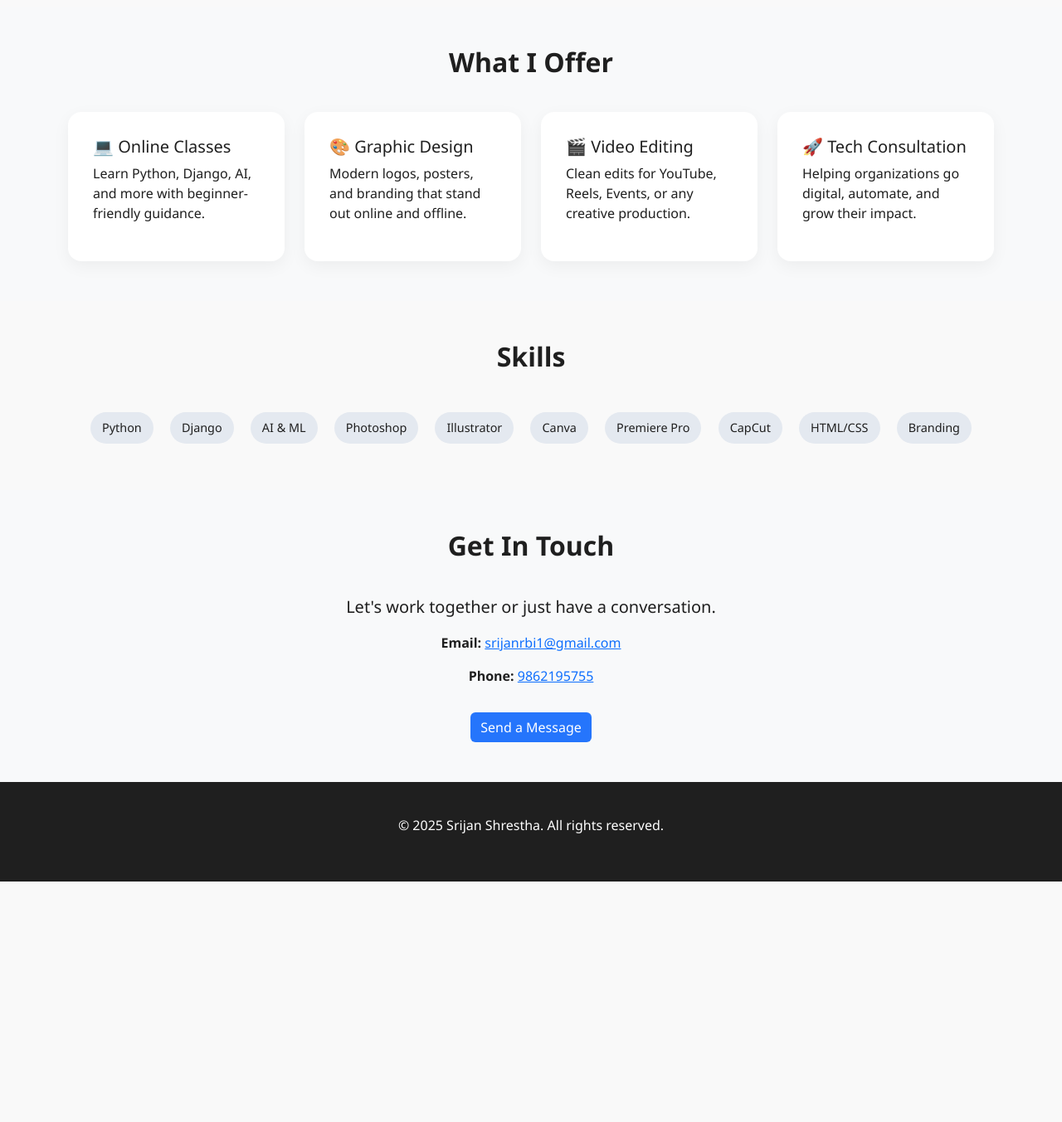
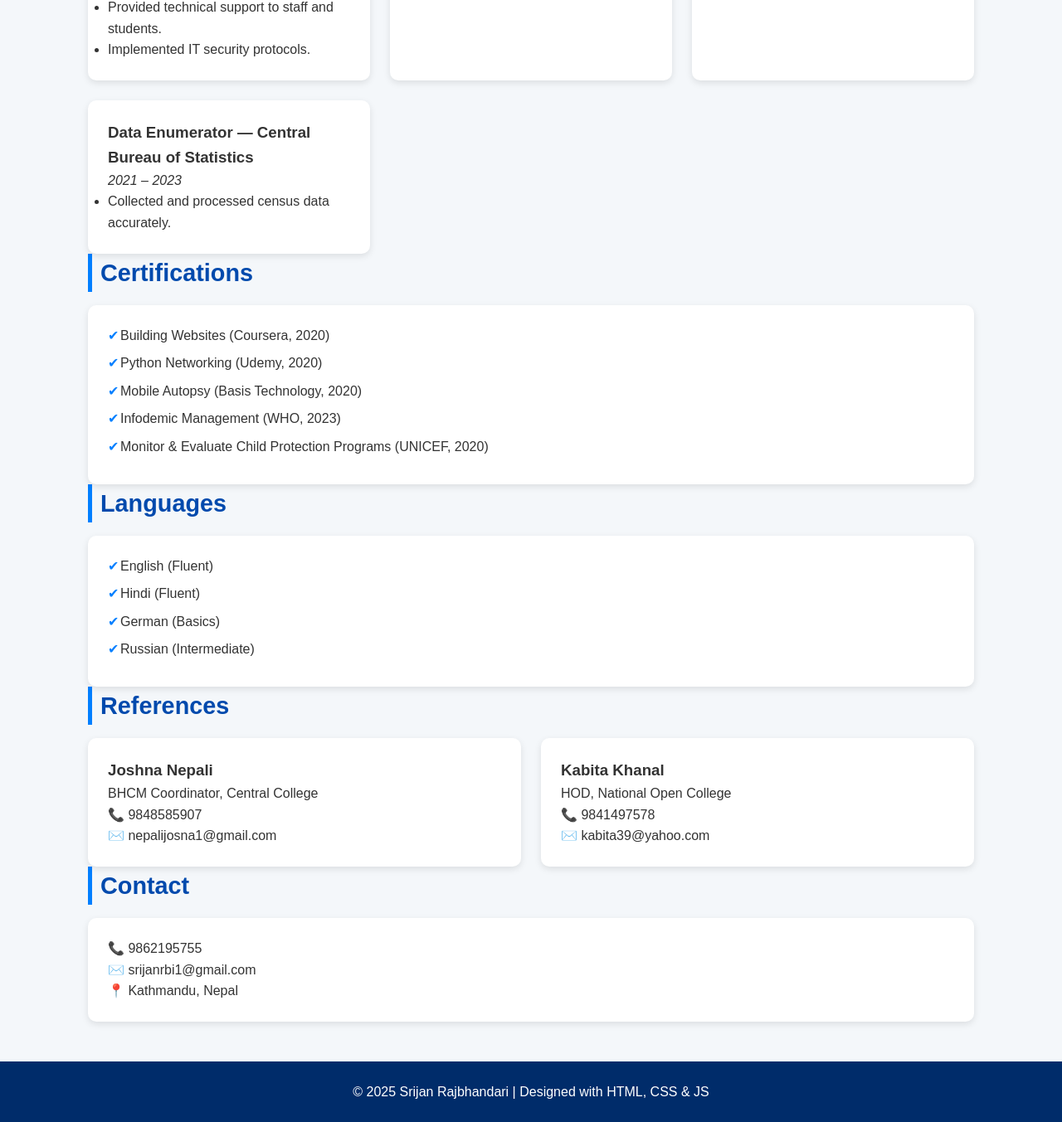
Before and after one commit to sri755/Mysite, a plain HTML site: page index.html in a window 1280 px wide. Shown: the part 962-2315 px from the top of the page at 83% size. Before the commit the page ends 2025 px from the top, so only its background shows below. Drawn offline with nearby package versions, Linux system fonts and the light colour scheme.

Commit message:
Update index.html

```diff
--- a/index.html
+++ b/index.html
@@ -1,233 +1,92 @@
 <!DOCTYPE html>
 <html lang="en">
 <head>
-  <meta charset="UTF-8" />
-  <meta name="viewport" content="width=device-width, initial-scale=1" />
-  <title>Srijan Shrestha | Tech & Design</title>
-  <link href="https://cdn.jsdelivr.net/npm/bootstrap@5.3.3/dist/css/bootstrap.min.css" rel="stylesheet" />
+  <meta charset="UTF-8">
+  <meta name="viewport" content="width=device-width, initial-scale=1.0">
+  <title>Srijan Rajbhandari | IT Officer & Graphic Designer</title>
   <style>
-    :root {
-      --primary: #2575fc;
-      --dark: #1f1f1f;
-      --light: #f9f9f9;
-    }
-
-    body {
-      font-family: 'Segoe UI', sans-serif;
-      background-color: var(--light);
-      color: var(--dark);
-      scroll-behavior: smooth;
-    }
-
-    /* Navbar */
-    .navbar {
-      backdrop-filter: blur(8px);
-      background-color: rgba(255, 255, 255, 0.95);
-      box-shadow: 0 2px 8px rgba(0, 0, 0, 0.05);
-    }
-
-    .nav-link {
-      font-weight: 500;
-    }
-
-    /* Hero */
-    .hero {
-      min-height: 90vh;
-      display: flex;
-      align-items: center;
-      padding-top: 80px;
-      padding-bottom: 40px;
-    }
-
-    .hero h1 {
-      font-size: 3rem;
-      font-weight: 700;
-    }
-
-    .hero p {
-      font-size: 1.2rem;
-      color: #555;
-    }
-
-    .hero-img {
-      max-width: 100%;
-      border-radius: 16px;
-      box-shadow: 0 10px 30px rgba(0,0,0,0.1);
-    }
-
-    .section-title {
-      text-align: center;
-      font-weight: 700;
-      font-size: 2rem;
-      margin-bottom: 40px;
-    }
-
-    .card-style {
-      background: white;
-      border: none;
-      border-radius: 16px;
-      padding: 30px;
-      box-shadow: 0 6px 20px rgba(0,0,0,0.05);
-      transition: all 0.3s ease;
-      height: 100%;
-    }
-
-    .card-style:hover {
-      transform: translateY(-5px);
-    }
-
-    .skills span {
-      display: inline-block;
-      margin: 8px;
-      padding: 8px 14px;
-      background-color: #e4e9f0;
-      border-radius: 20px;
-      font-size: 0.9rem;
-    }
-
-    footer {
-      background-color: var(--dark);
-      color: white;
-      padding: 40px 0;
-      text-align: center;
-    }
-
-    .btn-primary {
-      background-color: var(--primary);
-      border: none;
-    }
-
-    .btn-primary:hover {
-      background-color: #1a5ed8;
-    }
-
-    @media (max-width: 768px) {
-      .hero {
-        text-align: center;
-        flex-direction: column;
-      }
-
-      .hero-img {
-        margin-top: 30px;
-      }
-    }
+    * {margin: 0; padding: 0; box-sizing: border-box; font-family: 'Poppins', sans-serif;}
+    body {background: #f4f7fa; color: #333; line-height: 1.6;}
+    header {background: linear-gradient(135deg, #004aad, #007fff); color: #fff; text-align: center; padding: 3rem 1rem;}
+    header h1 {font-size: 2.5rem;}
+    header p {margin-top: 10px; font-size: 1.1rem;}
+    .container {max-width: 1100px; margin: 2rem auto; padding: 0 1rem;}
+    .section-title {font-size: 1.8rem; color: #004aad; margin-bottom: 1rem; border-left: 5px solid #007fff; padding-left: 10px;}
+    .grid {display: grid; grid-template-columns: repeat(auto-fit, minmax(250px, 1fr)); gap: 1.5rem;}
+    .card {background: #fff; border-radius: 10px; padding: 1.5rem; box-shadow: 0 3px 8px rgba(0,0,0,0.1); transition: 0.3s;}
+    .card:hover {transform: translateY(-5px);}
+    .skills-list li, .lang-list li {list-style: none; margin-bottom: 8px; padding-left: 15px; position: relative;}
+    .skills-list li::before, .lang-list li::before {content: '✔'; color: #007fff; position: absolute; left: 0;}
+    footer {background: #002c6a; color: #fff; text-align: center; padding: 1.5rem 1rem; margin-top: 3rem;}
+    @media (max-width:768px){header h1{font-size:2rem;}}
   </style>
 </head>
 <body>
-
-  <!-- Navbar -->
-  <nav class="navbar navbar-expand-lg fixed-top">
-    <div class="container">
-      <a class="navbar-brand fw-bold text-primary" href="#">Srijan</a>
-      <button class="navbar-toggler" type="button" data-bs-toggle="collapse" data-bs-target="#navbarNav">
-        <span class="navbar-toggler-icon"></span>
-      </button>
-      <div class="collapse navbar-collapse justify-content-end" id="navbarNav">
-        <ul class="navbar-nav">
-          <li class="nav-item"><a class="nav-link" href="#about">About</a></li>
-          <li class="nav-item"><a class="nav-link" href="#services">Services</a></li>
-          <li class="nav-item"><a class="nav-link" href="#skills">Skills</a></li>
-          <li class="nav-item"><a class="nav-link" href="#contact">Contact</a></li>
-        </ul>
+  <header>
+    <h1>Srijan Rajbhandari</h1>
+    <p>IT Officer | Graphic Designer</p>
+  </header>
+  <div class="container">
+    <section>
+      <h2 class="section-title">Profile</h2>
+      <p>Highly motivated and enthusiastic Graphic Designer with hands-on experience creating impactful designs for print and digital platforms. Skilled in leveraging advanced design tools to bring creative concepts to life. Passionate about contributing to team success and delivering innovative solutions that exceed expectations. Additionally experienced in IT operations, technical support, and social media management.</p>
+    </section>
+    <section>
+      <h2 class="section-title">Skills</h2>
+      <div class="grid"><div class="card"><ul class="skills-list">
+        <li>Adobe Photoshop, Illustrator, Figma</li>
+        <li>WordPress, HTML, CSS, JavaScript</li>
+        <li>MS Office, Report Writing</li>
+        <li>Hardware, Software, Networking</li>
+        <li>Effective Communication</li>
+        <li>Critical Thinking</li>
+        <li>Python, Java, C++</li>
+      </ul></div></div>
+    </section>
+    <section>
+      <h2 class="section-title">Work Experience</h2>
+      <div class="grid">
+        <div class="card"><h3>IT Officer — Central College</h3><p><em>Oct 2023 – Present</em></p><ul><li>Managed hardware and software maintenance.</li><li>Handled social media for digital presence.</li><li>Provided technical support to staff and students.</li><li>Implemented IT security protocols.</li></ul></div>
+        <div class="card"><h3>Graphics Designer — Divya Shree Academy</h3><p><em>Oct 2024 – Present</em></p><ul><li>Created banners and digital ads to enhance engagement.</li></ul></div>
+        <div class="card"><h3>Intern — Rastriya Banijya Bank</h3><p><em>Mar 2023 – May 2023</em></p><ul><li>Assisted in administrative and data management tasks.</li></ul></div>
+        <div class="card"><h3>Data Enumerator — Central Bureau of Statistics</h3><p><em>2021 – 2023</em></p><ul><li>Collected and processed census data accurately.</li></ul></div>
       </div>
-    </div>
-  </nav>
-
-  <!-- Hero Section -->
-  <section class="hero container" id="home">
-    <div class="row align-items-center">
-      <div class="col-md-6">
-        <h1>Hi, I'm Srijan Shrestha</h1>
-        <p>Computer Teacher • Graphic Designer • Video Editor from Nepal</p>
-        <a href="#contact" class="btn btn-primary mt-3">Work With Me</a>
+    </section>
+    <section>
+      <h2 class="section-title">Certifications</h2>
+      <div class="grid"><div class="card"><ul class="skills-list">
+        <li>Building Websites (Coursera, 2020)</li>
+        <li>Python Networking (Udemy, 2020)</li>
+        <li>Mobile Autopsy (Basis Technology, 2020)</li>
+        <li>Infodemic Management (WHO, 2023)</li>
+        <li>Monitor & Evaluate Child Protection Programs (UNICEF, 2020)</li>
+      </ul></div></div>
+    </section>
+    <section>
+      <h2 class="section-title">Languages</h2>
+      <div class="grid"><div class="card"><ul class="lang-list">
+        <li>English (Fluent)</li>
+        <li>Hindi (Fluent)</li>
+        <li>German (Basics)</li>
+        <li>Russian (Intermediate)</li>
+      </ul></div></div>
+    </section>
+    <section>
+      <h2 class="section-title">References</h2>
+      <div class="grid">
+        <div class="card"><h3>Joshna Nepali</h3><p>BHCM Coordinator, Central College</p><p>📞 9848585907</p><p>✉️ nepalijosna1@gmail.com</p></div>
+        <div class="card"><h3>Kabita Khanal</h3><p>HOD, National Open College</p><p>📞 9841497578</p><p>✉️ kabita39@yahoo.com</p></div>
       </div>
-      <div class="col-md-6 text-center">
-        <img src="https://source.unsplash.com/450x400/?technology,design" class="hero-img" alt="Hero Image">
+    </section>
+    <section>
+      <h2 class="section-title">Contact</h2>
+      <div class="card">
+        <p>📞 9862195755</p>
+        <p>✉️ srijanrbi1@gmail.com</p>
+        <p>📍 Kathmandu, Nepal</p>
       </div>
-    </div>
-  </section>
-
-  <!-- About -->
-  <section class="py-5" id="about">
-    <div class="container">
-      <h2 class="section-title">About Me</h2>
-      <p class="lead text-center">
-        I support your journey to mastering technology and creativity. I teach practical IT skills, design powerful visuals, and edit meaningful video content — all with clarity and simplicity.
-      </p>
-    </div>
-  </section>
-
-  <!-- Services -->
-  <section class="py-5 bg-light" id="services">
-    <div class="container">
-      <h2 class="section-title">What I Offer</h2>
-      <div class="row g-4">
-        <div class="col-md-6 col-lg-3">
-          <div class="card-style h-100">
-            <h5>💻 Online Classes</h5>
-            <p>Learn Python, Django, AI, and more with beginner-friendly guidance.</p>
-          </div>
-        </div>
-        <div class="col-md-6 col-lg-3">
-          <div class="card-style h-100">
-            <h5>🎨 Graphic Design</h5>
-            <p>Modern logos, posters, and branding that stand out online and offline.</p>
-          </div>
-        </div>
-        <div class="col-md-6 col-lg-3">
-          <div class="card-style h-100">
-            <h5>🎬 Video Editing</h5>
-            <p>Clean edits for YouTube, Reels, Events, or any creative production.</p>
-          </div>
-        </div>
-        <div class="col-md-6 col-lg-3">
-          <div class="card-style h-100">
-            <h5>🚀 Tech Consultation</h5>
-            <p>Helping organizations go digital, automate, and grow their impact.</p>
-          </div>
-        </div>
-      </div>
-    </div>
-  </section>
-
-  <!-- Skills -->
-  <section class="py-5" id="skills">
-    <div class="container">
-      <h2 class="section-title">Skills</h2>
-      <div class="skills text-center">
-        <span>Python</span>
-        <span>Django</span>
-        <span>AI & ML</span>
-        <span>Photoshop</span>
-        <span>Illustrator</span>
-        <span>Canva</span>
-        <span>Premiere Pro</span>
-        <span>CapCut</span>
-        <span>HTML/CSS</span>
-        <span>Branding</span>
-      </div>
-    </div>
-  </section>
-
-  <!-- Contact -->
-  <section class="py-5 bg-light" id="contact">
-    <div class="container text-center">
-      <h2 class="section-title">Get In Touch</h2>
-      <p class="lead">Let's work together or just have a conversation.</p>
-      <p><strong>Email:</strong> <a href="mailto:srijanrbi1@gmail.com">srijanrbi1@gmail.com</a></p>
-      <p><strong>Phone:</strong> <a href="tel:9862195755">9862195755</a></p>
-      <a href="mailto:srijanrbi1@gmail.com" class="btn btn-primary mt-3">Send a Message</a>
-    </div>
-  </section>
-
-  <!-- Footer -->
-  <footer>
-    <div class="container">
-      <p>© 2025 Srijan Shrestha. All rights reserved.</p>
-    </div>
-  </footer>
-
-  <!-- Scripts -->
-  <script src="https://cdn.jsdelivr.net/npm/bootstrap@5.3.3/dist/js/bootstrap.bundle.min.js"></script>
+    </section>
+  </div>
+  <footer><p>© 2025 Srijan Rajbhandari | Designed with HTML, CSS & JS</p></footer>
 </body>
 </html>
```
